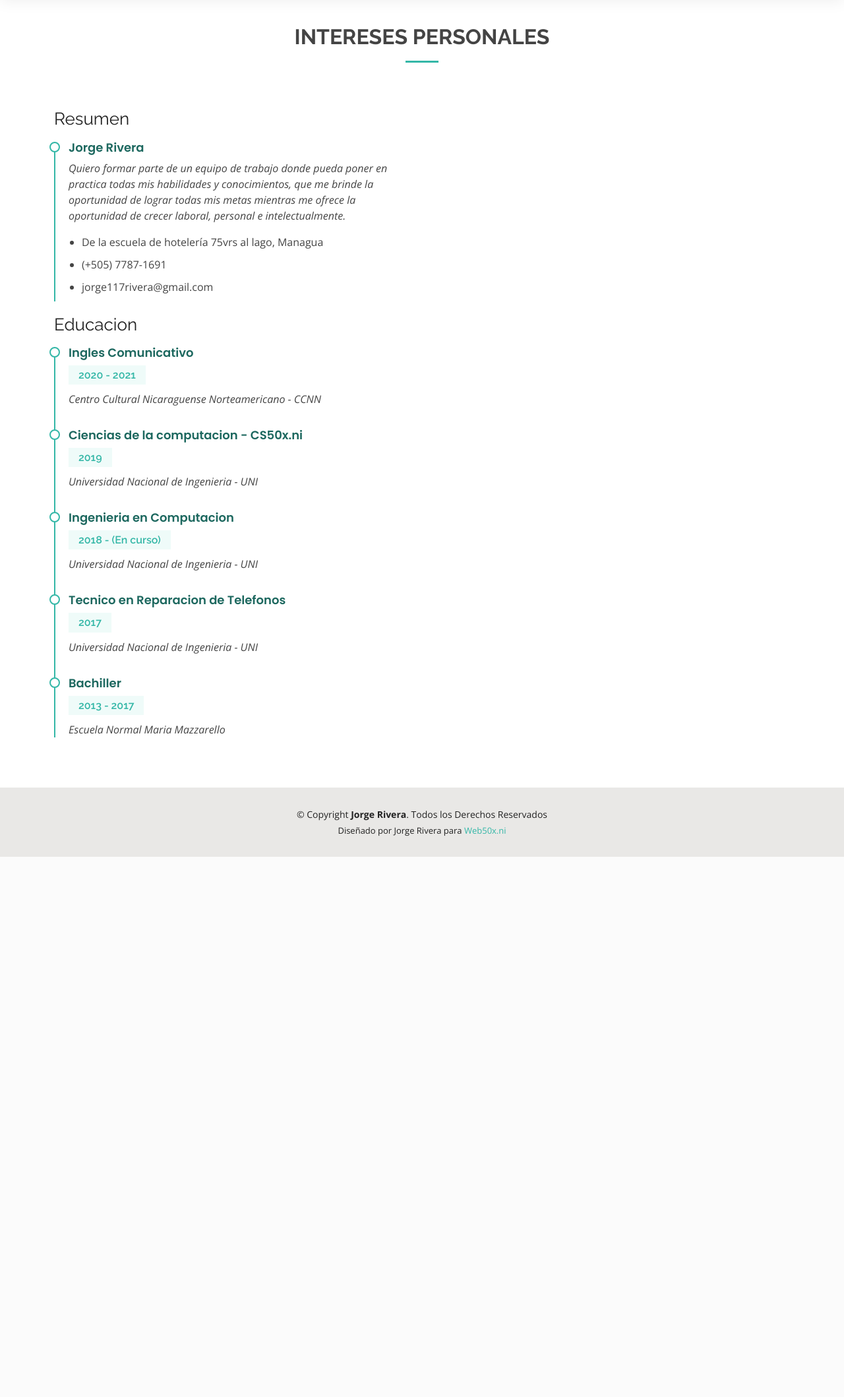
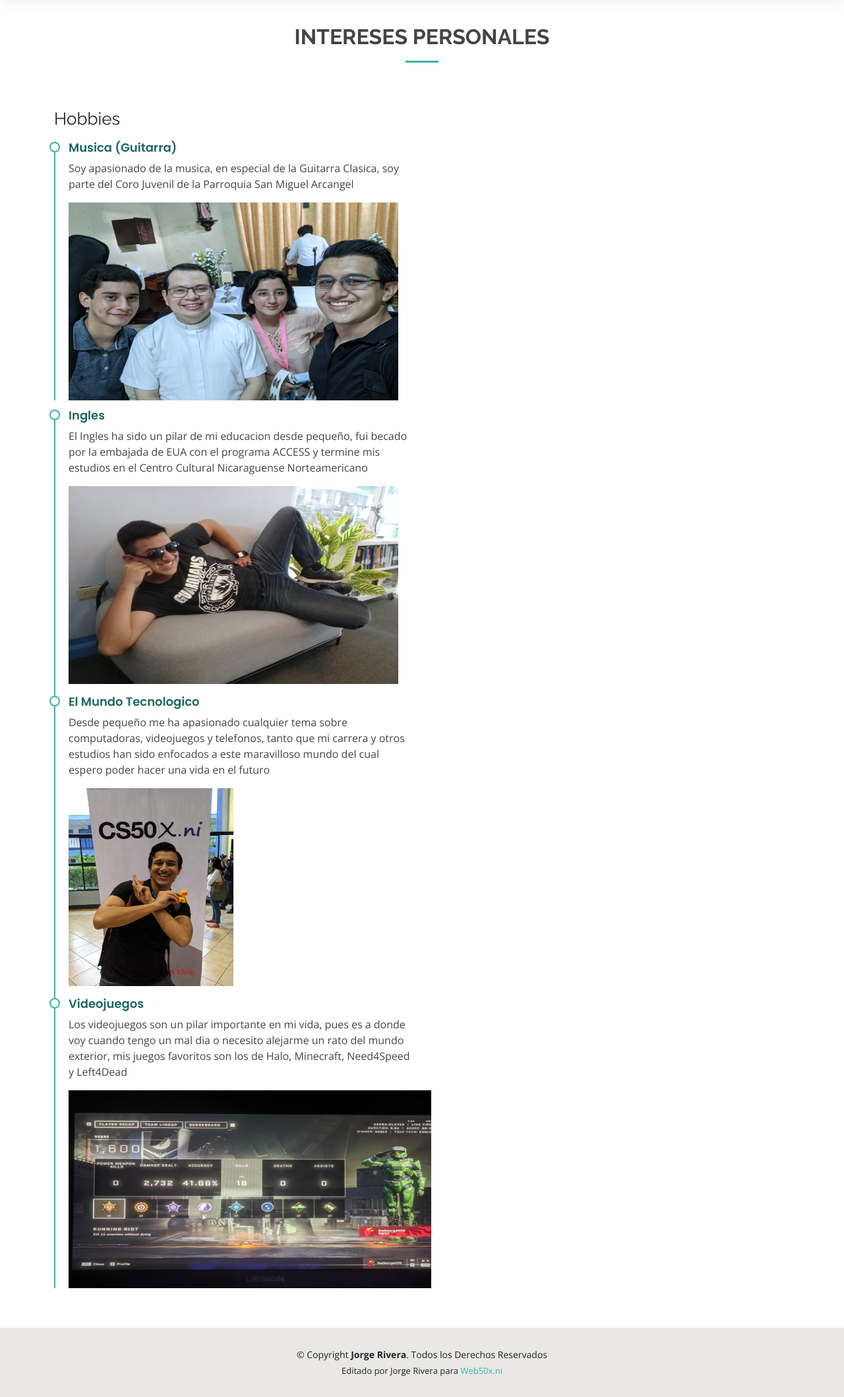
Before and after one commit to jorerivm/cs50w-project0-jerm, a Python web app: template app/templates/intereses.html in a window 1280 px wide. Shown: the part 73-2191 px from the top of the page at 66% size. Before the commit the page ends 1372 px from the top, so only its background shows below. Run offline with Jinja, Linux system fonts and the light colour scheme; the template is opened without the code that fills it, so the values that code supplies are empty; some libraries are stand-ins or nearby versions.

Commit message:
Intereses page done, edited some tiltles in general, remaining changes to interface color

```diff
--- a/app/templates/404.html
+++ b/app/templates/404.html
@@ -1,3 +1,4 @@
+<!--
 {%extends './layout.html'%}
 
 {%block title%}Pagina no encontrada{%endblock%}
@@ -5,3 +6,4 @@
 {%block body%}
 <h2>Opsss... La pagina que buscas no existe!</h2>
 {%endblock%}
+-->
--- a/app/templates/intereses.html
+++ b/app/templates/intereses.html
@@ -5,7 +5,7 @@
   <meta charset="utf-8">
   <meta content="width=device-width, initial-scale=1.0" name="viewport">
 
-  <title>Resume - Jorge Rivera</title>
+  <title>Intereses - Jorge Rivera</title>
   <meta content="" name="description">
   <meta content="" name="keywords">
 
@@ -76,52 +76,31 @@
 
         <div class="row">
           <div class="col-lg-6">
-            <h3 class="resume-title">Resumen</h3>
+            <h3 class="resume-title">Hobbies</h3>
             <div class="resume-item pb-0">
-              <h4>Jorge Rivera</h4>
-              <p><em>Quiero formar parte de un equipo de trabajo donde pueda poner en practica todas mis habilidades y conocimientos,
-                 que me brinde la oportunidad de lograr todas mis metas mientras me ofrece la oportunidad de crecer laboral, personal e intelectualmente.</em></p>
-              <p>
-              <ul>
-                <li>De la escuela de hotelería 75vrs al lago, Managua </li>
-                <li>(+505) 7787-1691</li>
-                <li>jorge117rivera@gmail.com</li>
-              </ul>
-              </p>
-            </div>
+              <h4>Musica (Guitarra)</h4>
+              <p>Soy apasionado de la musica, en especial de la Guitarra Clasica, soy parte del Coro Juvenil de la Parroquia San Miguel Arcangel<p>
+                <img src="../static/img/coro.jpg" alt="coro despues de misa" width="500" height="300"></img>
+              </div>
+            <div class="resume-item">
+              <h4>Ingles </h4>
 
-            <h3 class="resume-title">Educacion</h3>
-            <div class="resume-item">
-              <h4>Ingles Comunicativo</h4>
-              <h5>2020 - 2021</h5>
-              <p><em>Centro Cultural Nicaraguense Norteamericano - CCNN</em></p>
-              <p></p>
+              <p>El Ingles ha sido un pilar de mi educacion desde pequeño, fui becado por la embajada de EUA con el programa ACCESS
+                y termine mis estudios en el Centro Cultural Nicaraguense Norteamericano</p>
+                <img src="../static/img/relax-ccnn.jpg" alt="Descansando en la biblioteca del centro cultural" width="500" height="300"></img>
             </div>
             <div class="resume-item">
-              <h4>Ciencias de la computacion - CS50x.ni</h4>
-              <h5>2019</h5>
-              <p><em>Universidad Nacional de Ingenieria - UNI</em></p>
-              <p></p>
+              <h4>El Mundo Tecnologico</h4>
+              <p>Desde pequeño me ha apasionado cualquier tema sobre computadoras, videojuegos y telefonos, tanto que mi carrera y otros estudios han sido enfocados
+                a este maravilloso mundo del cual espero poder hacer una vida en el futuro</p>
+                <img src="../static/img/cs50.jpg" alt="Graduacion CS50x.ni" width="250" height="300"></img>
             </div>
             <div class="resume-item">
-              <h4>Ingenieria en Computacion</h4>
-              <h5>2018 - (En curso)</h5>
-              <p><em>Universidad Nacional de Ingenieria - UNI</em></p>
-              <p></p>
+              <h4>Videojuegos</h4>
+              <p>Los videojuegos son un pilar importante en mi vida, pues es a donde voy cuando tengo un mal dia o necesito alejarme un rato del mundo exterior,
+                mis juegos favoritos son los de Halo, Minecraft, Need4Speed y Left4Dead</p>
+                <img src="../static/img/Halo-aftermatch-screen.jpg" alt="Graduacion CS50x.ni" width="550" height="300"></img>
             </div>
-            <div class="resume-item">
-              <h4>Tecnico en Reparacion de Telefonos</h4>
-              <h5>2017</h5>
-              <p><em>Universidad Nacional de Ingenieria - UNI</em></p>
-              <p></p>
-            </div>
-            <div class="resume-item">
-              <h4>Bachiller</h4>
-              <h5>2013 - 2017</h5>
-              <p><em>Escuela Normal Maria Mazzarello</em></p>
-              <p></p>
-            </div>
-          </div>
     <!-- ======= End Info ======= -->
 
   </main><!-- End #main -->
@@ -133,11 +112,7 @@
         &copy; Copyright <strong><span>Jorge Rivera</span></strong>. Todos los Derechos Reservados
       </div>
       <div class="credits">
-        <!-- All the links in the footer should remain intact. -->
-        <!-- You can delete the links only if you purchased the pro version. -->
-        <!-- Licensing information: https://bootstrapmade.com/license/ -->
-        <!-- Purchase the pro version with working PHP/AJAX contact form: https://bootstrapmade.com/kelly-free-bootstrap-cv-resume-html-template/ -->
-        Diseñado por Jorge Rivera para <a href="https://docs.code-fu.net.ni/"> Web50x.ni</a>
+        Editado por Jorge Rivera para <a href="https://docs.code-fu.net.ni/"> Web50x.ni</a>
       </div>
     </div>
   </footer><!-- End  Footer -->
--- a/app/templates/resume.html
+++ b/app/templates/resume.html
@@ -166,11 +166,7 @@
         &copy; Copyright <strong><span>Jorge Rivera</span></strong>. Todos los Derechos Reservados
       </div>
       <div class="credits">
-        <!-- All the links in the footer should remain intact. -->
-        <!-- You can delete the links only if you purchased the pro version. -->
-        <!-- Licensing information: https://bootstrapmade.com/license/ -->
-        <!-- Purchase the pro version with working PHP/AJAX contact form: https://bootstrapmade.com/kelly-free-bootstrap-cv-resume-html-template/ -->
-        Diseñado por Jorge Rivera para <a href="https://docs.code-fu.net.ni/"> Web50x.ni</a>
+        Editado por Jorge Rivera para <a href="https://docs.code-fu.net.ni/"> Web50x.ni</a>
       </div>
     </div>
   </footer><!-- End  Footer -->
```
Also changed, not shown: app/templates/about.html (+2 -6 lines), app/templates/index.html (+2 -6 lines), app/templates/services.html (+2 -6 lines), app/static/img/Halo-aftermatch-screen.jpg (added), app/static/img/apple-touch-icon.png, app/static/img/coro.jpg (added), app/static/img/cs50.jpg (renamed from app/static/img/IMG-20191108-WA0028.jpg), app/static/img/favicon.png, app/static/img/guitarra-coro.jpg (renamed from app/static/img/PSX_20200309_121729.jpg), app/static/img/relax-ccnn.jpg (added).
